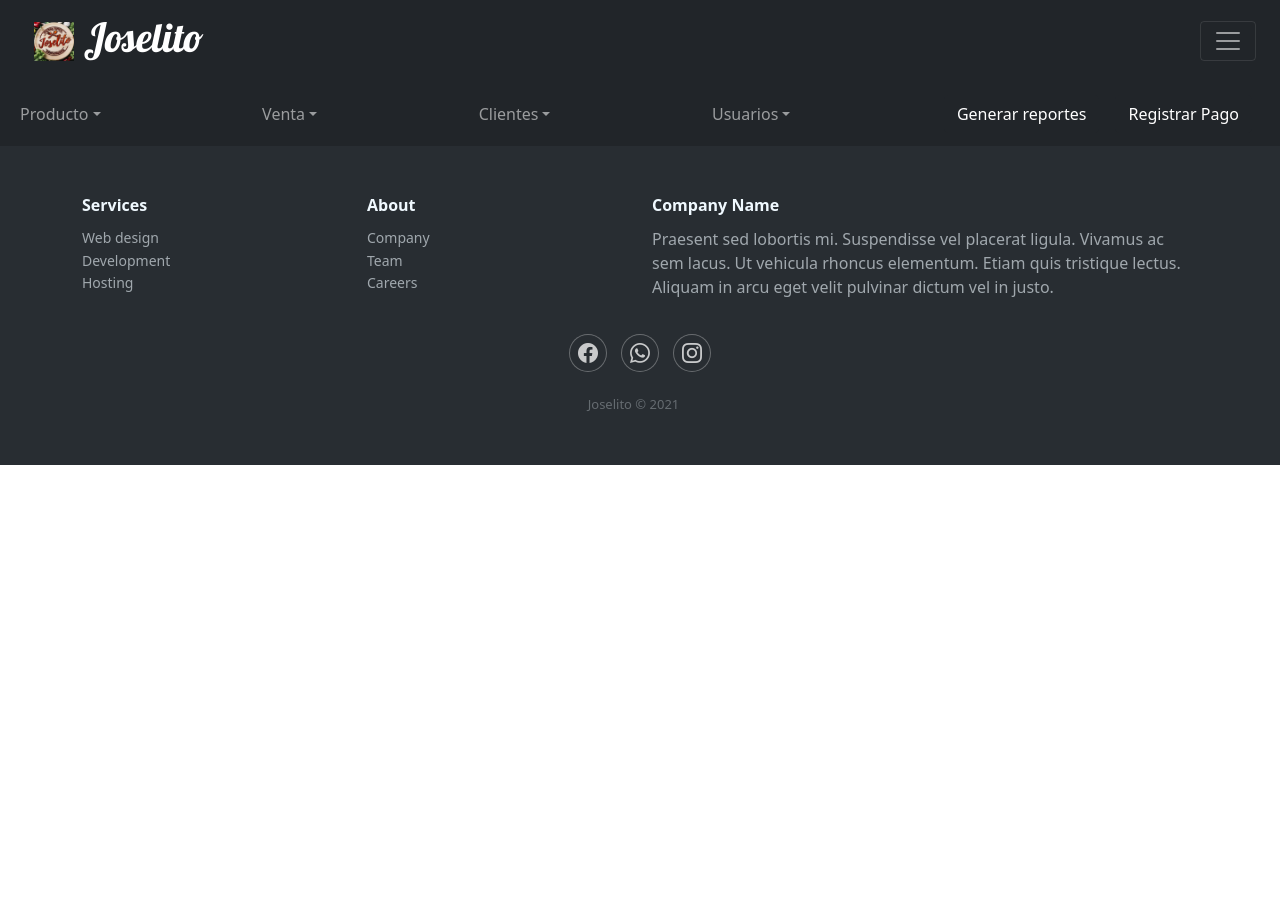
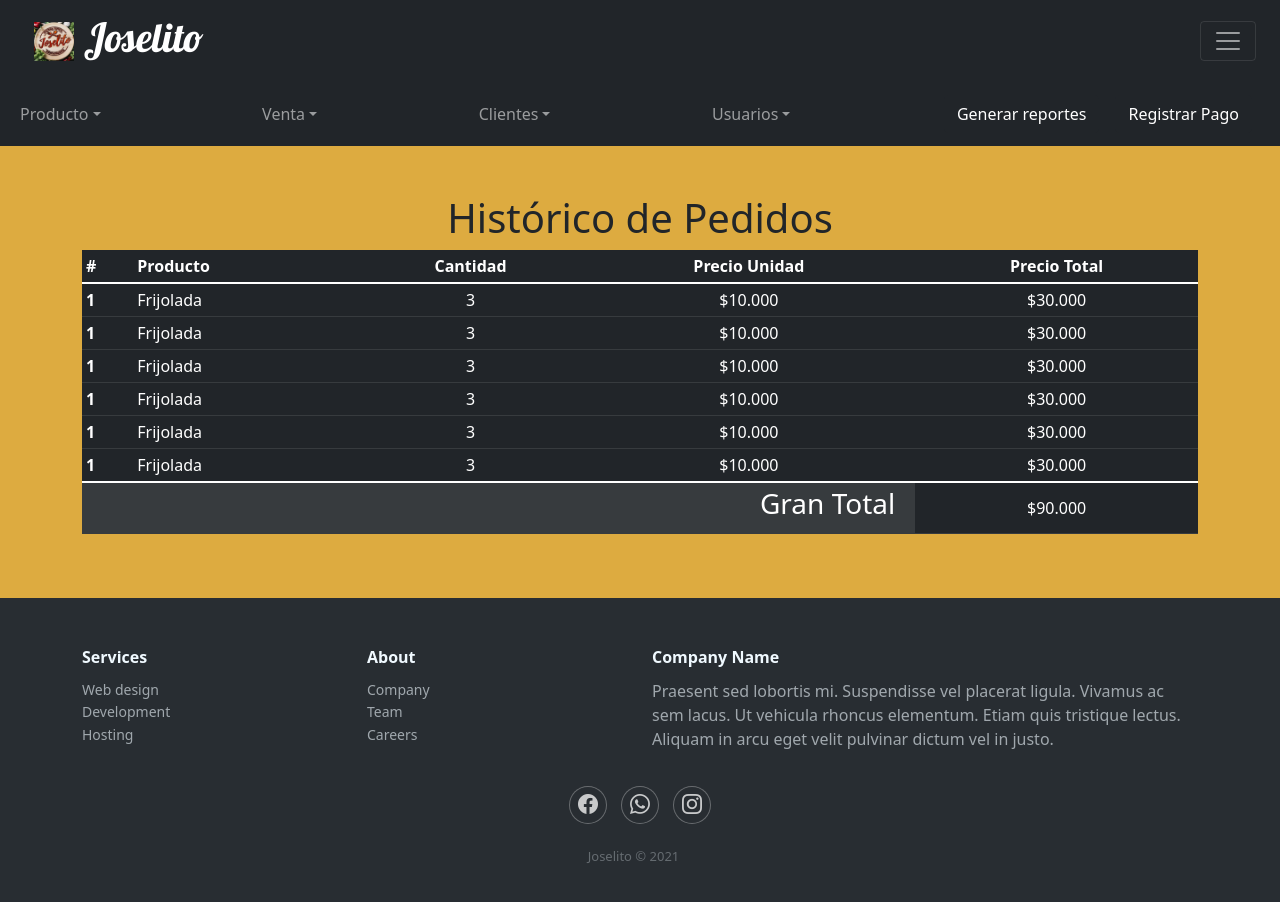
Before and after one commit to erickdiaz01/ProyectoDevWebCookiesC3, a React (Create React App) app in the folder DesarrolloCodigoFuente/proyecto-restaurante/: page /historico-pedidos in a window 1280 px wide. Shown: the top 902 px of the page. Before the commit the page ends 800 px from the top, so only its background shows below. Built offline with nearby package versions, Linux system fonts and the light colour scheme.

Commit message:
se genera nueva vista para el historico de pedidos

```diff
--- a/DesarrolloCodigoFuente/proyecto-restaurante/src/Commons/Navegacion/Navegacion.jsx
+++ b/DesarrolloCodigoFuente/proyecto-restaurante/src/Commons/Navegacion/Navegacion.jsx
@@ -68,7 +68,7 @@ function Navegacion() {
                   </a>
                 </li>
                 <li>
-                  <a className="dropdown-item" href="#">
+                  <a className="dropdown-item" href="/historico-pedidos">
                     Historico de pedidos
                   </a>
                 </li>
--- /dev/null
+++ b/DesarrolloCodigoFuente/proyecto-restaurante/src/Pages/HistoricoPedidos/HistoricoPedidos.jsx
@@ -0,0 +1,89 @@
+import React from "react";
+
+import Label from "../Login/components/Label/Label";
+import { Table } from "react-bootstrap";
+import Input from "../CreateUser/components/Input/Input";
+
+import Title from "../CreateUser/components/Title/Title";
+import "./historicopedidos.css";
+
+const HistoricoPedidos = () => {
+
+    return (
+        <div className="bg-prim">
+            <div className="container">
+                <div className="row">
+                    <div className="col-12 pt-5 ">
+                        <h1 className="text-center">Histórico de Pedidos </h1>
+                        <div className="table-responsive pb-5">
+                            <table class="table table-dark table-sm pt-3">
+
+                                <thead>
+                                    <tr>
+                                        <th scope="col">#</th>
+                                        <th scope="col">Producto</th>
+                                        <th scope="col" className="text-center">Cantidad</th>
+                                        <th scope="col" className="text-center"> Precio Unidad</th>
+                                        <th scope="col" className="text-center">Precio Total</th>
+                                    </tr>
+                                </thead>
+                                <tbody>
+                                    <tr>
+                                        <th scope="row">1</th>
+                                        <td>Frijolada</td>
+                                        <td className="text-center">3</td>
+                                        <td className="text-center">$10.000</td>
+                                        <td className="text-center">$30.000</td>
+                                    </tr>
+                                    <tr>
+                                        <th scope="row">1</th>
+                                        <td>Frijolada</td>
+                                        <td className="text-center">3</td>
+                                        <td className="text-center">$10.000</td>
+                                        <td className="text-center">$30.000</td>
+                                    </tr>
+                                    <tr>
+                                        <th scope="row">1</th>
+                                        <td>Frijolada</td>
+                                        <td className="text-center">3</td>
+                                        <td className="text-center">$10.000</td>
+                                        <td className="text-center">$30.000</td>
+                                    </tr>
+                                    <tr>
+                                        <th scope="row">1</th>
+                                        <td>Frijolada</td>
+                                        <td className="text-center">3</td>
+                                        <td className="text-center">$10.000</td>
+                                        <td className="text-center">$30.000</td>
+                                    </tr>
+                                    <tr>
+                                        <th scope="row">1</th>
+                                        <td>Frijolada</td>
+                                        <td className="text-center">3</td>
+                                        <td className="text-center">$10.000</td>
+                                        <td className="text-center">$30.000</td>
+                                    </tr>
+                                    <tr>
+                                        <th scope="row">1</th>
+                                        <td>Frijolada</td>
+                                        <td className="text-center">3</td>
+                                        <td className="text-center">$10.000</td>
+                                        <td className="text-center">$30.000</td>
+                                    </tr>
+                                </tbody>
+                                <tfoot>
+                                    <tr>
+                                        <td colspan="4" className="table-active text-end"><h3 className="pe-3">Gran Total</h3></td>
+                                        <td className="text-center">$90.000</td>
+                                    </tr>
+                                </tfoot>
+                            </table>
+                        </div>
+                    </div>
+                </div>
+            </div>
+        </div>
+    );
+};
+
+export default HistoricoPedidos;
--- /dev/null
+++ b/DesarrolloCodigoFuente/proyecto-restaurante/src/Pages/HistoricoPedidos/historicopedidos.css
@@ -0,0 +1,3 @@
+.bg-prim {
+    background-color: rgb(221, 171, 64);
+}
--- a/DesarrolloCodigoFuente/proyecto-restaurante/src/Router.js
+++ b/DesarrolloCodigoFuente/proyecto-restaurante/src/Router.js
@@ -7,6 +7,7 @@ import ModuloAdminVentas from "./Pages/ModuloAdminVentas/ModuloAdminVentas";
 import GestionPedidos from "./Pages/GestionPedidos/GestionPedidos";
 import CreateProduct from "./Pages/CreateProduct/CreateProduct";
 import ModificarProducto from "./Pages/ModificarProducto/ModificarProducto";
+import HistoricoPedidos from "./Pages/HistoricoPedidos/HistoricoPedidos";
 
 const Router = () => {
   return (
@@ -19,6 +20,7 @@ const Router = () => {
         <Route path="/gestionpedidos" component={GestionPedidos}/>
         <Route path="/crearproducto" component={CreateProduct}/>
         <Route path="/modificarproducto" component={ModificarProducto}/>
+        <Route path="/historico-pedidos" component={HistoricoPedidos}/>
       </Switch>
     </BrowserRouter>
   );
```
